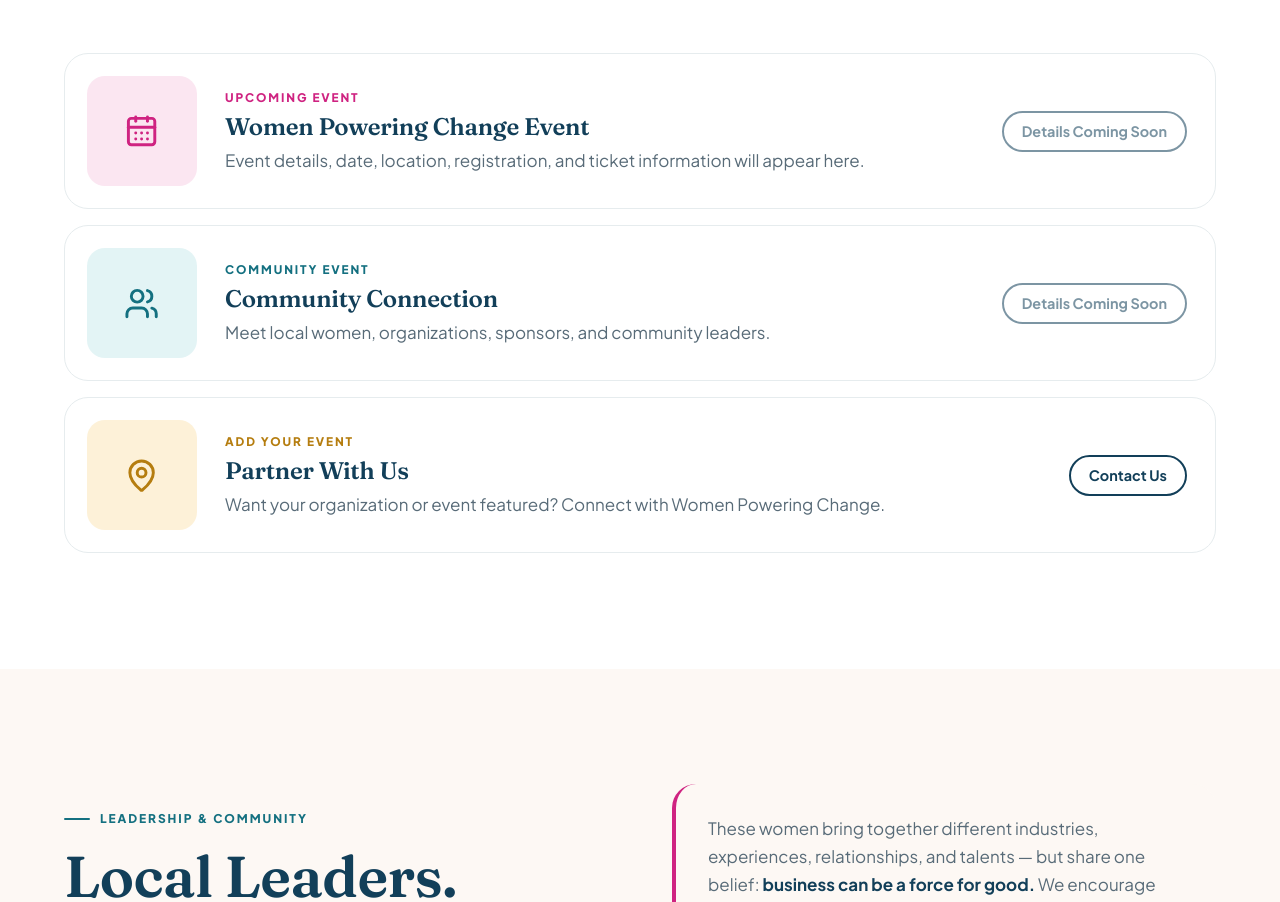
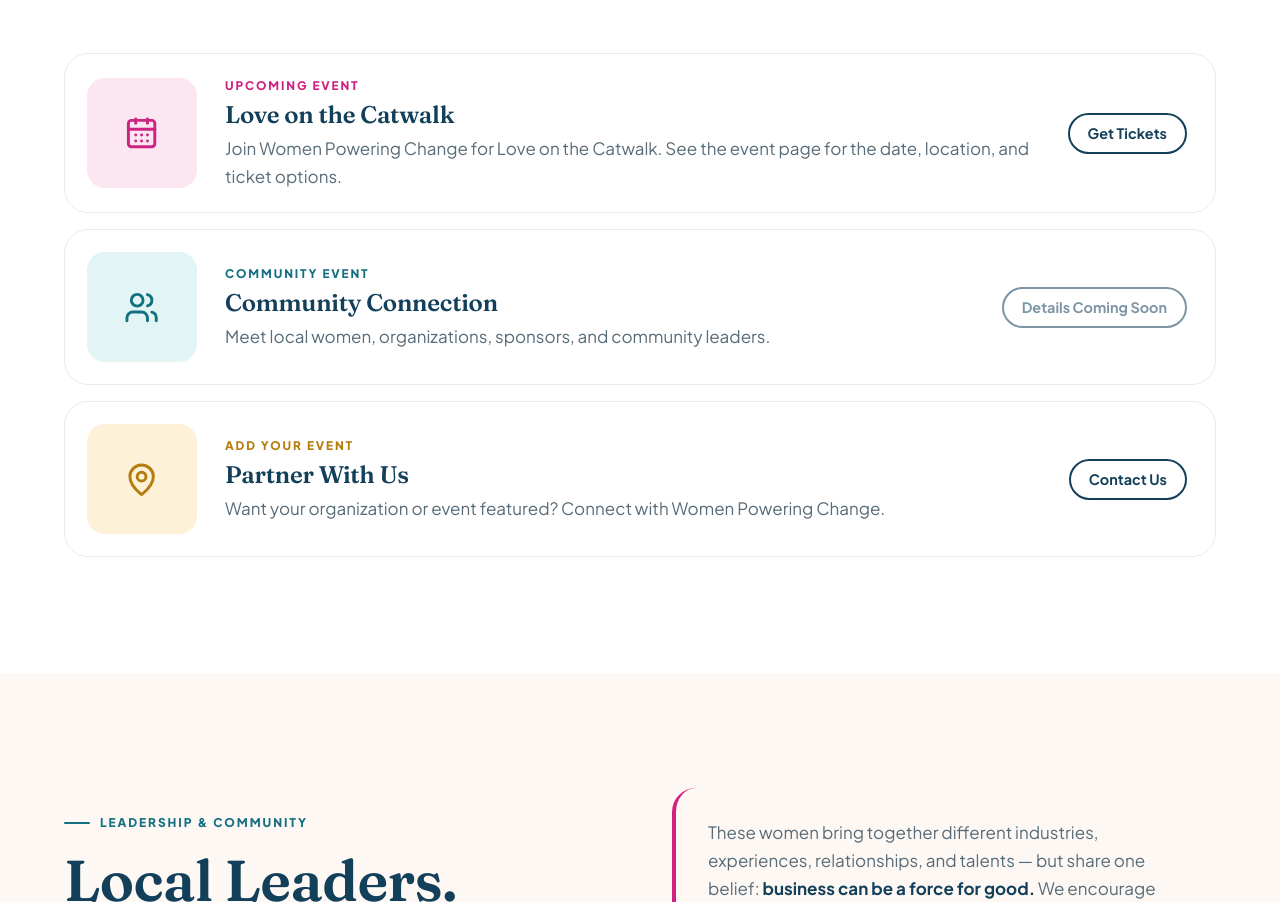
Before and after one commit to abrahamqdiaz-a11y/WomenPoweringchange, a plain HTML site: page index.html in a window 1280 px wide. Shown: the part 6684-7586 px from the top of the page. Drawn offline with Linux system fonts and the light colour scheme.

Commit message:
Add Love on the Catwalk event with Zeffy ticket link
Co-Authored-By: Claude Opus 5.5 <noreply@anthropic.com>
Claude-Session: https://claude.ai/code/session_01F9LiAkSaZzTkq512EahQK3

```diff
--- a/assets/js/main.js
+++ b/assets/js/main.js
@@ -21,7 +21,7 @@ const SITE_CONFIG = {
   sponsorship: "",        // Sponsorship / donation page
 
   // Events
-  eventRegistration: "",
+  eventRegistration: "https://www.zeffy.com/en-US/ticketing/love-on-the-catwalk", // Love on the Catwalk tickets
   communityEvent: "",
 
   // Supported organizations — "Learn More" links
--- a/index.html
+++ b/index.html
@@ -343,10 +343,10 @@
         <div class="event-date"><svg class="icon" aria-hidden="true"><use href="assets/img/icons.svg#calendar-days"/></svg></div>
         <div>
           <div class="event-kind">Upcoming Event</div>
-          <h3>Women Powering Change Event</h3>
-          <p>Event details, date, location, registration, and ticket information will appear here.</p>
+          <h3>Love on the Catwalk</h3>
+          <p>Join Women Powering Change for Love on the Catwalk. See the event page for the date, location, and ticket options.</p>
         </div>
-        <a class="btn btn-outline btn-sm" data-link="eventRegistration" data-pending-label="Details Coming Soon" href="#contact">Event Details</a>
+        <a class="btn btn-outline btn-sm" data-link="eventRegistration" data-pending-label="Details Coming Soon" href="#contact">Get Tickets<span class="visually-hidden"> for Love on the Catwalk</span></a>
       </article>
       <article class="event reveal" data-delay="1">
         <div class="event-date"><svg class="icon" aria-hidden="true"><use href="assets/img/icons.svg#users"/></svg></div>
```
